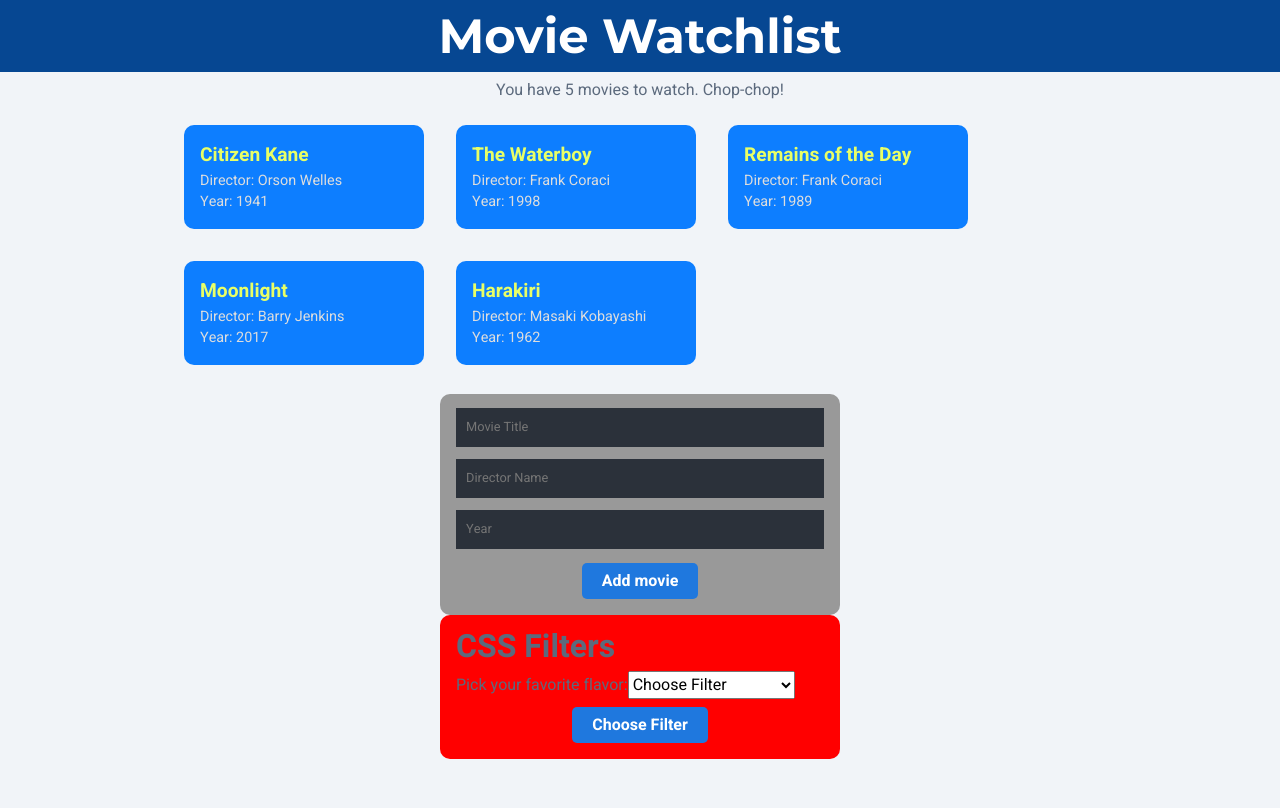
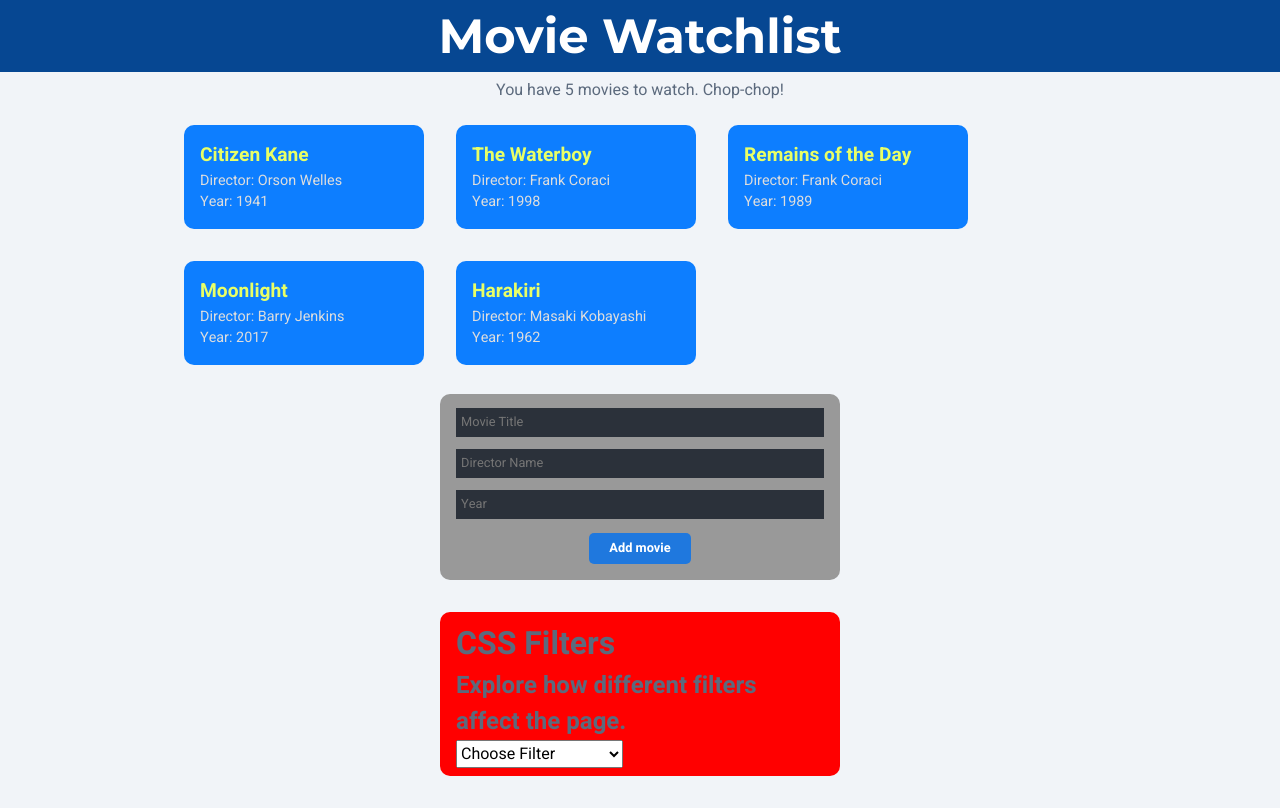
Before and after one commit to gmcln-rct/CSS-Filters-and-React-Hooks, a React (Create React App) app: page / in a window 1280 px wide. Built offline with nearby package versions, Linux system fonts and the light colour scheme.

Commit message:
Add text to theme form

```diff
--- a/src/components/ThemeSelect.js
+++ b/src/components/ThemeSelect.js
@@ -21,8 +21,8 @@ const ThemeSelect = () => {
       <div className="theme-form">
         <form onSubmit={handleSubmit}>
           <h1>CSS Filters</h1>
+          <h2>Explore how different filters affect the page.</h2>
           <label>
-            Pick your favorite flavor:
             <select value={filterTheme} onChange={handleChange}>
                 <option>Choose Filter</option>
                 <option value="blur(10px)">Blur</option>
@@ -38,7 +38,7 @@ const ThemeSelect = () => {
               <option value="none">Clear Filter</option>
             </select>
           </label>
-          <input type="submit" value="Choose Filter" />
+          {/* <input type="submit" value="Choose Filter" /> */}
         </form>
       </div>
     );
--- a/src/index.css
+++ b/src/index.css
@@ -27,8 +27,13 @@ body {
   color: #5c6a7d;
 
 }
+.theme-form {
+    display: flex;
+  justify-content: center;
+}
 
 .theme-form form {
+  margin: 2rem 0;
   background: red;
 }
 
@@ -141,12 +146,9 @@ form{
   border-radius: 10px;
 
   font-family: 'Heebo', sans-serif;
-
-
 }
 
 input {
-
     color: #fff;
     background: #2b313a;
     border: 0;
@@ -154,7 +156,7 @@ input {
 
 input[type='text']{
     width: 100%;
-    padding: 10px;
+    padding: 5px;
     box-sizing: border-box;
     margin: 6px 0;
 
@@ -165,13 +167,11 @@ input[type='submit']{
     margin: 0.5rem auto;
     padding: 6px 20px;
 
-    font-size: 1rem;
     font-weight: 600;
 
     border-radius: 5px;
     color: #fff;
     background: #1F78DE;
-
 }
 
 input[type='submit']:hover {
```
